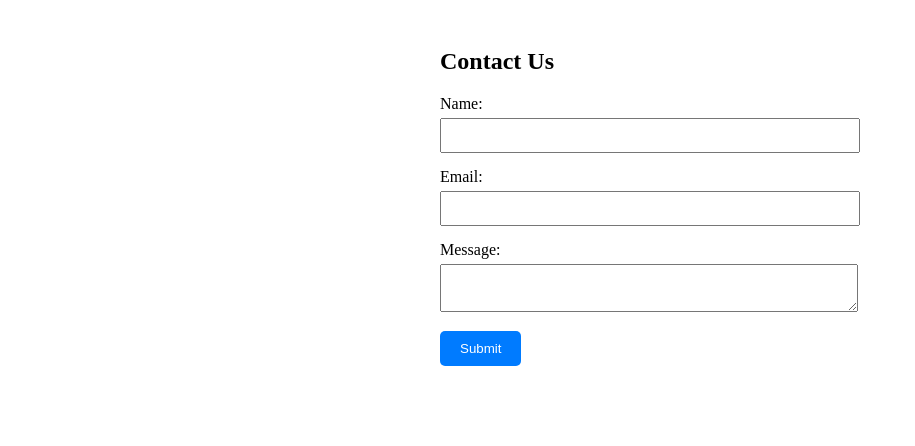
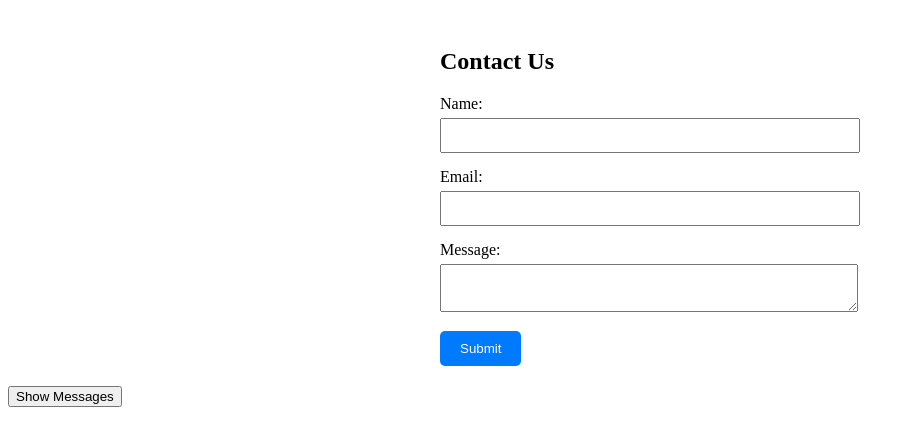
Before and after one commit to prabalab/contactForm, a website: page index.html in a window 1280 px wide. Shown: the whole page, without its empty margins (0-915 px from the left). Drawn offline with nearby package versions, Linux system fonts and the light colour scheme.

Commit message:
Update index.html

```diff
--- a/index.html
+++ b/index.html
@@ -10,6 +10,7 @@
 </head>
 <body>
   <div id="root"></div>
+  <button onclick="window.location.href="https://show-contact.onrender.com">Show Messages</button>
 <script type="text/babel">
   function ContactForm() {
     const [formData, setFormData] = React.useState({
```
